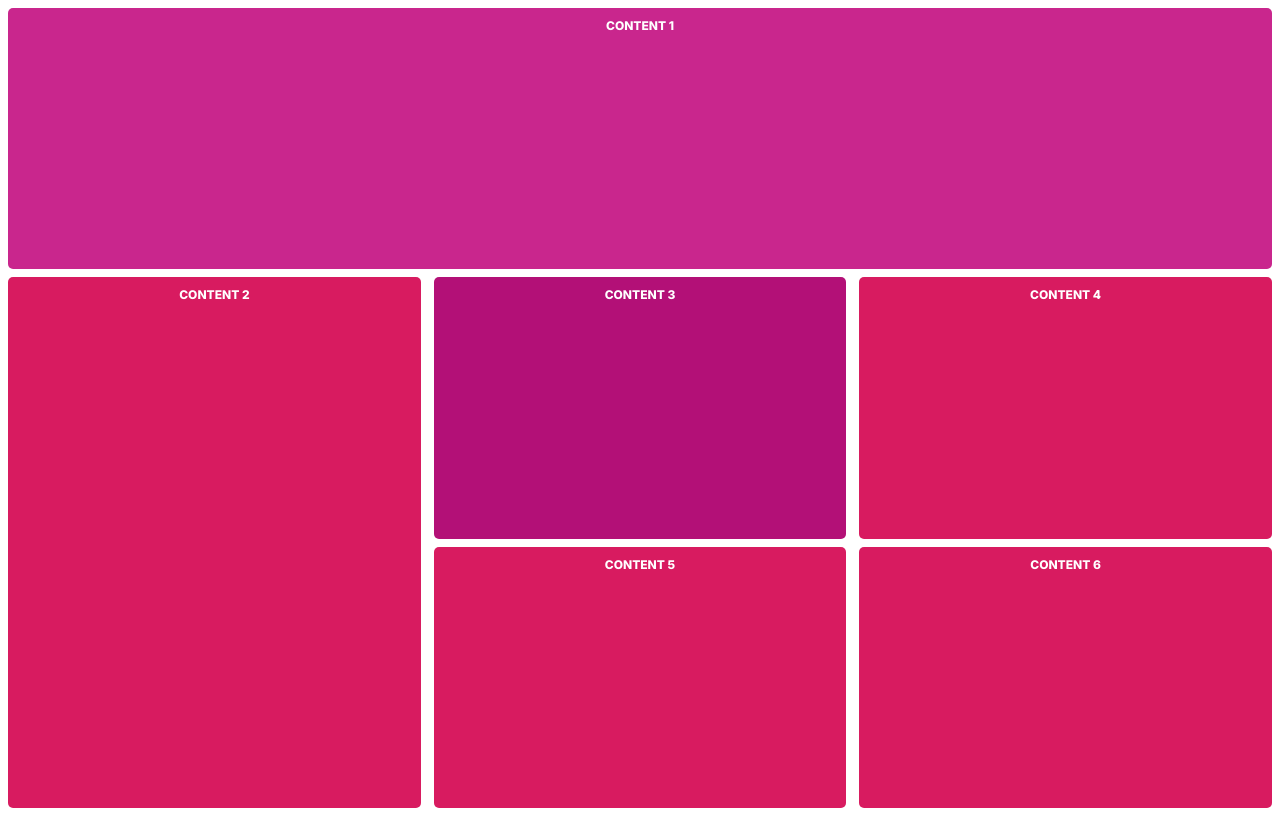
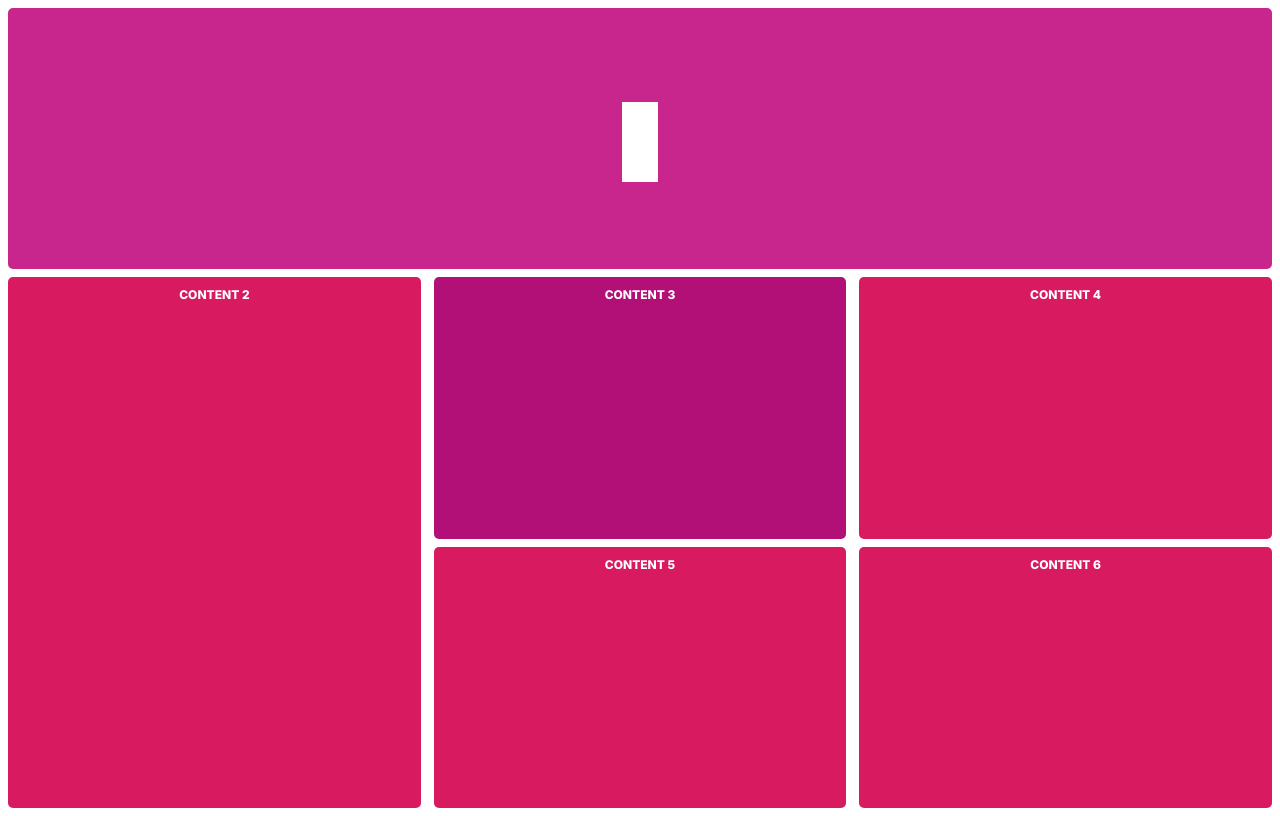
Before and after one commit to Aintripin/css_grid_v00000, a plain HTML site: page index.html in a window 1280 px wide. Drawn offline with Linux system fonts and the light colour scheme.

Commit message:
final touches

```diff
--- a/index.html
+++ b/index.html
@@ -10,7 +10,12 @@
 </head>
 <body>
     <div class="container">
-        <div id="content1">Content 1</div>
+        <div id="content1">
+            <div id="nested1"></div>
+            <div id="nested2"></div>
+            <div id="nested3"></div>
+            <div id="nested4"></div>
+        </div>
         <div id="content2">Content 2</div>
         <div id="content3">Content 3</div>
         <div id="content4">Content 4</div>
--- a/styles.scss
+++ b/styles.scss
@@ -32,6 +32,22 @@
     padding-top: var(--padding);
     // grid-column: 1/3;
     grid-area: content1;
+    display: grid;
+    grid-template-columns: repeat(3, 10px);
+    grid-template-rows: minmax(50px, 80px);
+    grid-gap: .2rem;
+    justify-content: center;
+    align-content: center;
+}
+
+#content1 > div {
+    background-color: white;
+    // width: 20px;
+    // height: 20px;
+}
+
+#nested1{
+    grid-column: 1/4;
 }
 
 #content2 {
```
Also changed, not shown: styles.css, 1 other file.
